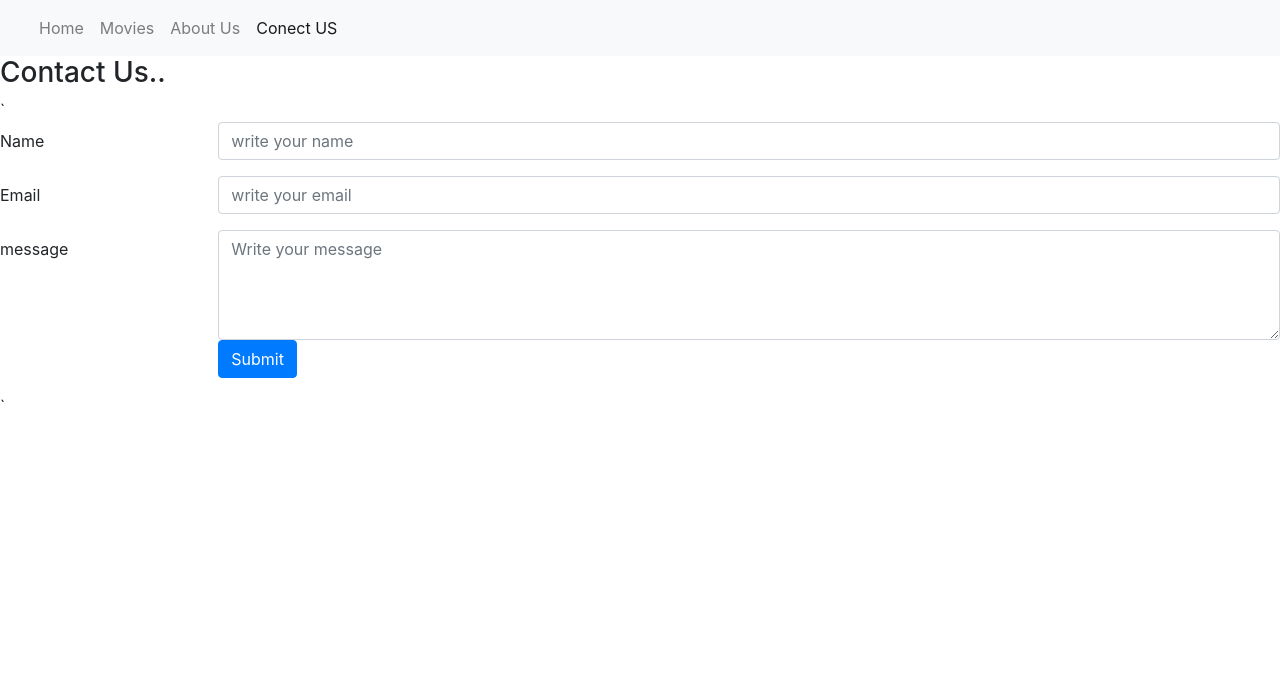
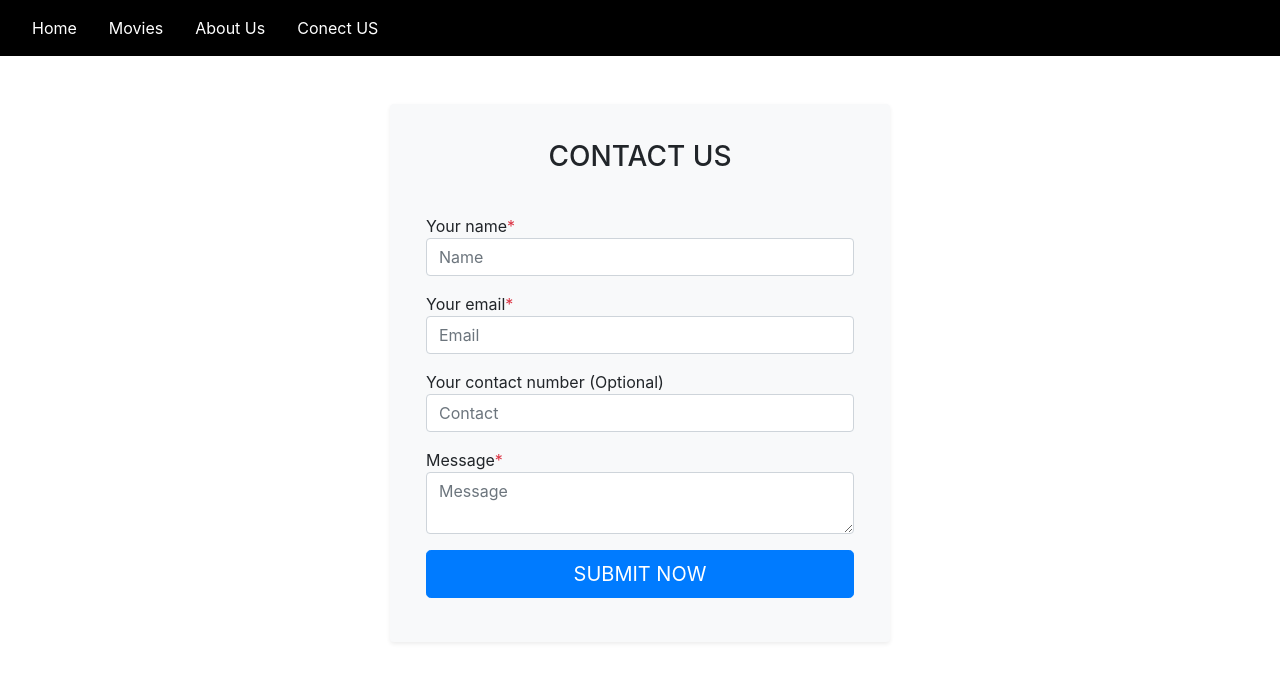
Before and after one commit to Talebi-T9630/MovieRater, a React (Create React App) app in the folder movie-rater/: page /ConectUs in a window 1280 px wide. Shown: the top 682 px of the page. Built offline with nearby package versions, Linux system fonts and the light colour scheme.

Commit message:
Contact us new page
I added some design to about us and navbar and I made contactUs page and moved your old one to ContactUs1 page

```diff
--- a/movie-rater/package.json
+++ b/movie-rater/package.json
@@ -14,7 +14,7 @@
     "react-dom": "^17.0.2",
     "react-router": "^6.0.2",
     "react-router-dom": "^6.0.2",
-    "react-scripts": "4.0.3",
+    "react-scripts": "^4.0.3",
     "tailwindcss": "^2.2.19",
     "use-data-api": "^1.0.1",
     "web-vitals": "^1.1.2"
--- a/movie-rater/src/components/aboutUs.jsx
+++ b/movie-rater/src/components/aboutUs.jsx
@@ -1,19 +1,16 @@
 import React from "react";
-import Tanatak1 from '../svg/t1.jpg';
 import Tanatak2 from '../svg/t2.jpeg';
 import Andrew from '../svg/a1.jpeg';
 
 const AboutUs = () => {
     return (
         <>
-        <h3> About Us</h3>
-        <div lass="container">
+        <h1> About Us</h1>
+        <div class="text-center">
             <p>This project is done by  </p>
-            <p> - Taranak Shanan 300319129</p>
-            <p> - Andre Shanan 300319129 </p>
-            <img src = {Tanatak1} style={{height: 700}}  alt="" />..
-            <img src = {Tanatak2} style={{height: 700}}  alt="" />..
-            <img src = {Andrew} style={{height: 700}}  alt="" />..
+            <p>  Tarane Talebi 300319129<img  className="img-thumbnail rounded " src = {Tanatak2} style={{height: 300}}  alt="" /></p>
+            <p>  Andre Shanan 300319129 <img  className="img-thumbnail rounded " src = {Andrew} style={{height: 300}}  alt="" /></p>
+
 
         </div>
         </>
--- a/movie-rater/src/components/contactUs.jsx
+++ b/movie-rater/src/components/contactUs.jsx
@@ -1,72 +1,148 @@
 import React from "react";
-import { useState } from "react";
+import ReactDOM from "react-dom";
 
-function ContactUs() {
-  const [inputs, setInputs] = useState({});
+class ContactUs extends React.Component {
 
-  const handleChange = (event) => {
-    const name = event.target.name;
-    const email = event.target.value;
-    const message = event.target.value;
+    constructor(props) {
+      super(props);
+      this.state = {
+        name: '',
+        nameError: false,
+        contact: '',
+        email: '',
+        emailError: false,
+        emailError2: false,
+        message: '',
+        messageError: false,
+        formValid: false
+      };
 
-    setInputs(values => ({...values, ['name']: name,['email']:email, ['message']:message}))
+      this.handleChange = this.handleChange.bind(this);
+      this.handleSubmit = this.handleSubmit.bind(this);
+      this.handleBlur   = this.handleBlur.bind(this);
     }
 
-  const handleSubmit = (event) => {
-    event.preventDefault();
-    // send the info to mangoDB
-    console.log(inputs);
+    isValidEmail(email) {
+      return /^[a-zA-Z0-9]+@[a-zA-Z0-9]+\.[A-Za-z]+$/.test(email);
     }
 
+    // isValidcontact(contactno) {
+    //   return /^[6-9]\d{9}$/.test(contactno);
+    // }
+
+    handleBlur(e) {
+
+      const name = e.target.name;
+      const value = e.target.value;
+
+      this.setState({ [name]: value  });
+
+      if (value.length <= 0 && (name == 'name')) {
+        this.setState({ nameError: true });
+      } else {
+        this.setState({ nameError: false });
+      }
+
+      if (value.length <= 0 && (name == 'email')) {
+        this.setState({ emailError: true });
+        this.setState({ emailError2: false });
+      } else {
+        this.setState({ emailError: false });
+        if(this.isValidEmail(value)) {
+          this.setState({ emailError2: false });
+        } else {
+          this.setState({ emailError2: true });
+        }
+      }
+
+    }
+
+    handleChange(e) {
+      this.setState({ [e.target.name]: e.target.value  });
+    }
+
+    handleSubmit(e) {
+      const { name, email, message, nameError, emailError, emailError2, messageError } = this.state;
+
+      this.setState({ nameError: name ? false : true });
+      this.setState({ messageError: message ? false : true });
+      this.setState({ emailError: email ? false : true });
+      if (email && !emailError) { this.setState({ emailError2: this.isValidEmail(email) ? false : true }); }
+
+
+      if (name && email && message && !nameError && !emailError && !emailError2 && !messageError) {
+        this.setState({ formValid: true });
+      } else {
+        this.setState({ formValid: false });
+      }
+
+      e.preventDefault();
+    }
+
+    render() {
+
+      const { name, email, message, nameError, emailError, emailError2, messageError, formValid } = this.state;
+
+      if(!formValid) {
+
       return (
-     <div>
-         <h3>Contact Us..</h3>
-    <form  onSubmit={handleSubmit}>
-    `<div class="form-group row">
-            <label for="colFormLabel" class="col-sm-2 col-form-label">Name</label>
-            <div class="col-sm-10">
-            <input
-                type="input"
-                class="form-control"
-                name = "name"
-                id="colFormLabel"
-                placeholder="write your name"
-            />
+  <>
+  <div className="card shadow-sm border-0 px-3 rounded-2 mb-3 py-4 mx-auto mt-5 bg-light">
+    <div className="card-header bg-transparent border-0 text-center text-uppercase"><h3>Contact Us</h3></div>
+    <div className="card-body">
+      <form action="/" onSubmit={(e) => this.handleSubmit(e)} encType="multipart/form-data" autoComplete="off">
+        <div className="form-group">
+          <label className="mb-0">Your name<span className="text-danger">*</span></label>
+          <input name="name" type="text" className="form-control" placeholder="Name" value={this.state.name} onChange={this.handleChange} onBlur={this.handleBlur} />
+          { nameError
+            ? <div className="alert alert-danger mt-2">Name is a required field.</div>
+            : ''
+          }
+        </div>
+        <div className="form-group">
+          <label className="mb-0">Your email<span className="text-danger">*</span></label>
+          <input name="email" type="email" className="form-control" placeholder="Email" value={this.state.email} onChange={this.handleChange} onBlur={this.handleBlur} />
+          { emailError
+            ? <div className="alert alert-danger mt-2">Email is a required field.</div>
+            : ''
+          }
+          { emailError2
+            ? <div className="alert alert-danger mt-2">Email invalid.</div>
+            : ''
+          }
+        </div>
+        <div className="form-group">
+          <label className="mb-0">Your contact number (Optional)</label>
+          <input name="contact" type="text" className="form-control" placeholder="Contact" onChange={this.handleChange} value={this.state.contact}  />
+        </div>
+        <div className="form-group">
+          <label className="mb-0">Message<span className="text-danger">*</span></label>
+          <textarea name="message" type="text" className="form-control" placeholder="Message" value={this.state.message} onChange={this.handleChange} onBlur={this.handleBlur} />
+          { messageError
+            ? <div className="alert alert-danger mt-2">Message is a required field.</div>
+            : ''
+          }
+        </div>
+          <p className="text-center mb-0"><input type="submit" className="btn btn-primary btn-lg w-100 text-uppercase" value="Submit Now" /></p>
+      </form>
+
     </div>
   </div>
-
-        <div class="form-group row">
-            <label for="colFormLabel" class="col-sm-2 col-form-label">Email</label>
-            <div class="col-sm-10">
-            <input
-                type="email"
-                class="form-control"
-                name = "email"
-                id="colFormLabel"
-                placeholder="write your email"
-            />
-            </div>
-        </div>
-
-        <div class="form-group row">
-            <label for="colFormLabel" class="col-sm-2 col-form-label">message</label>
-            <div class="col-sm-10">
-            <textarea
-                rows="4"
-                cols="50"
-                class="form-control"
-                id="colFormLabel"
-                name = "message"
-                placeholder="Write your message"
-            />
-
-                <input className="btn btn-primary" type="submit" />
-
-            </div>
-
-        </div>`
-</form>
+      </>
+      );
+        } else {
+         return (
+           <div className="thankyou_details">
+             <div className="alert alert-success mt-3">Mail sent successfully.</div>
            </div>
           )
         }
+    }
+  }
+
+  ReactDOM.render(
+    <ContactUs title="Contact Form" />,
+    document.getElementById('root')
+  );
+
   export default ContactUs;
--- a/movie-rater/src/components/homepage.jsx
+++ b/movie-rater/src/components/homepage.jsx
@@ -20,10 +20,11 @@ const Homepage = () => {
 
   return (
     <>
-    <div style={{backgroundColor:"blue",color:"White"}}>
+    <div style={{backgroundColor:"#c4d4cb",color:"Black"}}>
     <marquee behavior="scroll" direction="left"><h2>Wlecome to your movie rater</h2></marquee>
     </div>
-    <div className="background">
+    <h1 className="text-center">What's new Hollywood!</h1>
+    {/* <div className="background">
       {cardInfos.map(cardInfo =>
         <Card>
           <Card.Body>
@@ -37,7 +38,7 @@ const Homepage = () => {
         </Card>
       )}
 
-    </div>
+    </div> */}
     </>
   )
 }
--- a/movie-rater/src/components/navBar.jsx
+++ b/movie-rater/src/components/navBar.jsx
@@ -3,16 +3,14 @@ import {NavLink} from 'react-router-dom';
 
 const NavBar = () => {
     return (
-        <nav className="navbar navbar-expand-lg navbar-light bg-light">
-            <div className="container-fluid">
+        <nav className="navbar navbar-light" id="navbar">
 
-                <ul className="navbar-nav">
-                    <li className="nav-item"><NavLink className="nav-link" to="/home">Home</NavLink></li>
-                    <li className="nav-item"><NavLink className="nav-link" to="/movies">Movies</NavLink></li>
-                    <li className="nav-item"><NavLink className="nav-link" to="/about">About Us</NavLink></li>
-                    <li className="nav-item"><NavLink className="nav-link" to="/ConectUs">Conect US</NavLink></li>
+                <ul className="list-group list-group-horizontal list-unstyled ">
+                    <li className="nav-item "><NavLink className="nav-link text-white" to="/home">Home</NavLink></li>
+                    <li className="nav-item "><NavLink className="nav-link text-white" to="/movies">Movies</NavLink></li>
+                    <li className="nav-item"><NavLink className="nav-link text-white" to="/about">About Us</NavLink></li>
+                    <li className="nav-item"><NavLink className="nav-link text-white" to="/ConectUs">Conect US</NavLink></li>
                 </ul>
-            </div>
         </nav>
 
     );
--- a/movie-rater/src/style/homepage.css
+++ b/movie-rater/src/style/homepage.css
@@ -1,5 +1,14 @@
+#navbar{
+    background-color:black;
+}
+.card {
+    width: 500px;
+    max-width: 100%;
+  }
+
 .background {
-    background-image: url("../svg/background.png");
+    /* background-image: url("../svg/background.png"); */
+    background-color: #c7b491;
     display: flex;
     align-items: stretch;
     justify-content: space-evenly;
```
Also changed, not shown: movie-rater/src/components/contactUs1.jsx (added, +72 -0 lines), 1 other file (tests, documents, lock files or other folders). Lines whose indentation alone changed are shown as unchanged.
